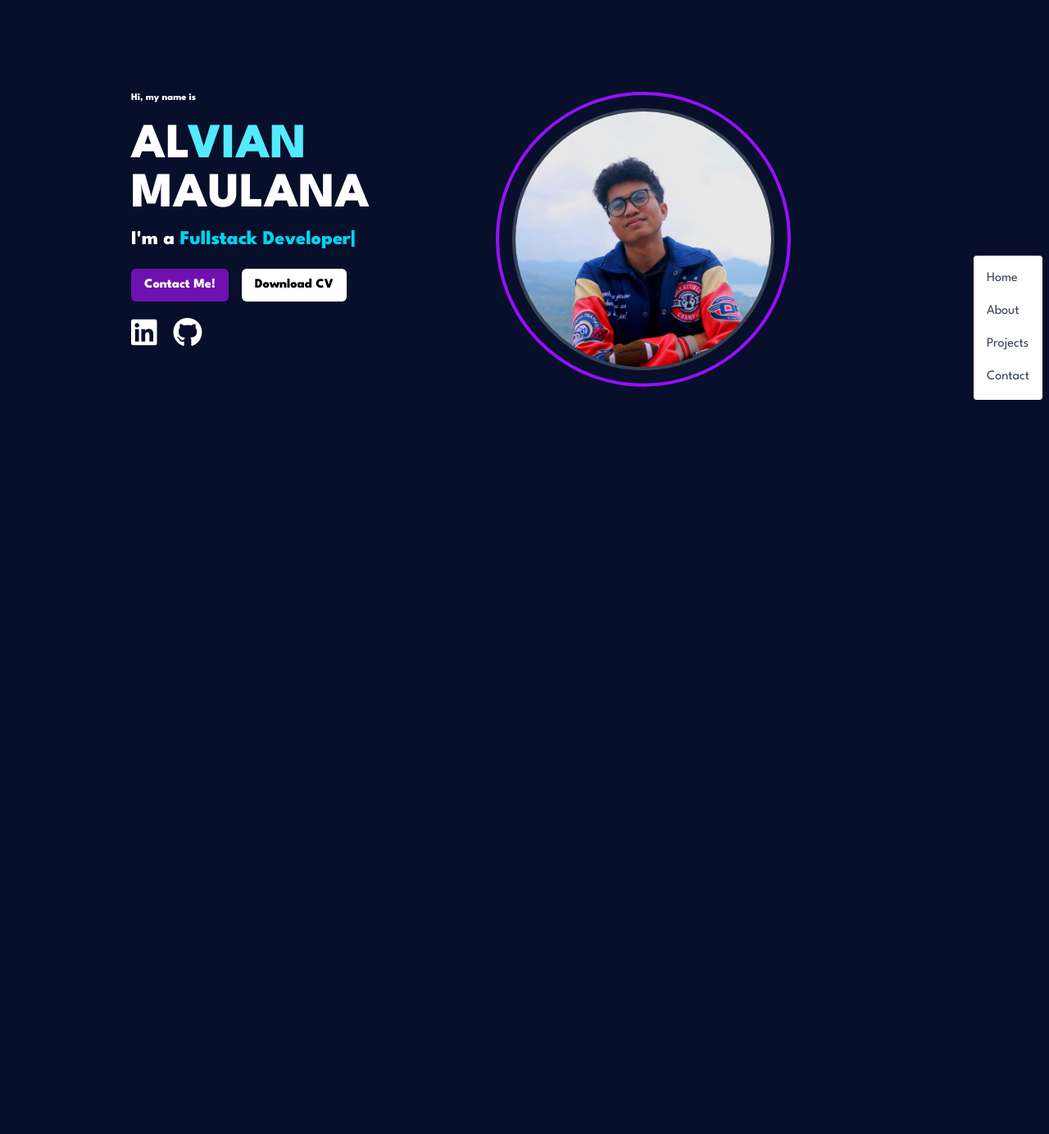
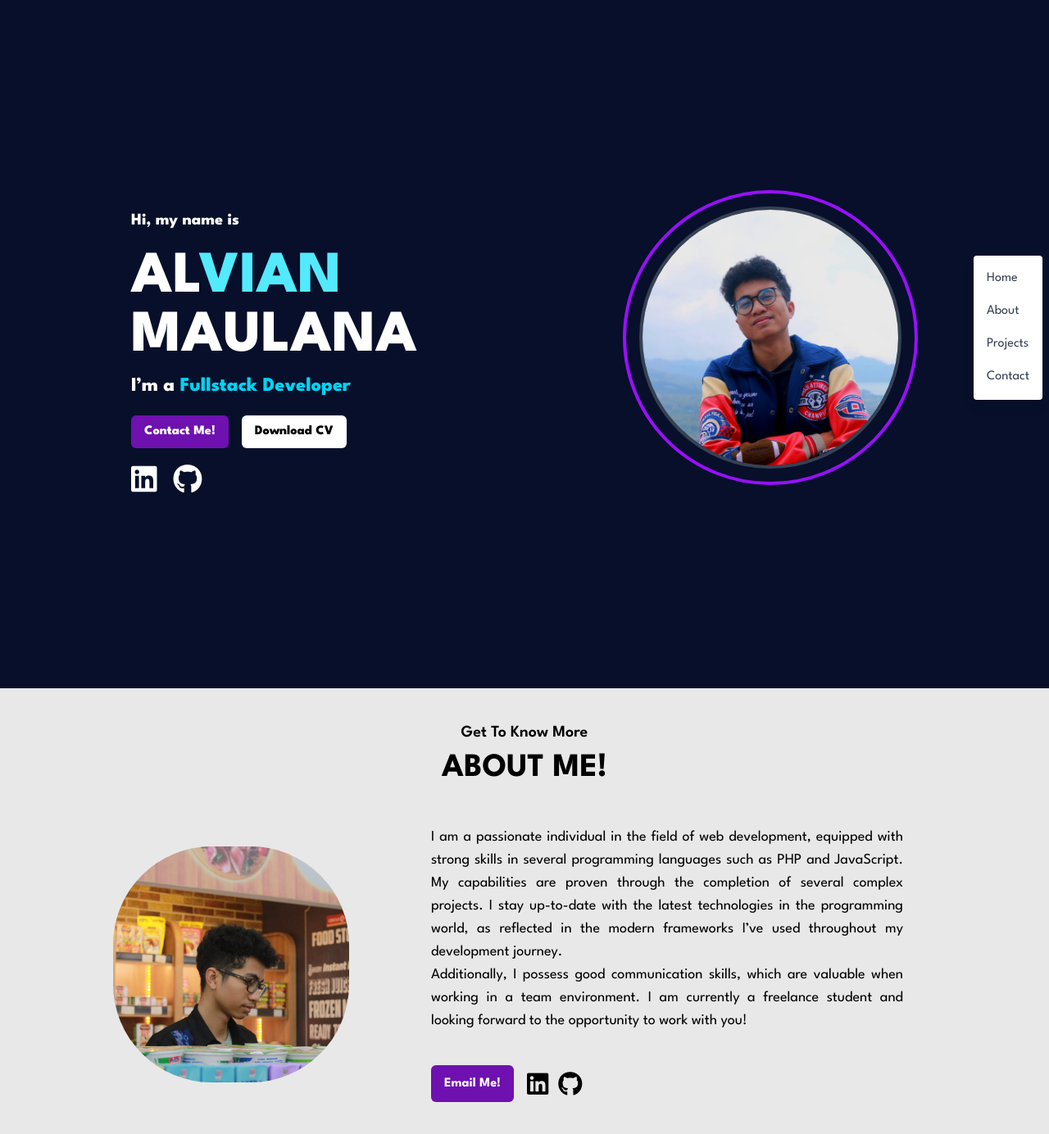
Before and after one commit to AlvianMaulanaMansyur/Portoreact, a React (Vite) app: page / in a window 1280 px wide. Shown: the top 1384 px of the page at 82% size. Before the commit the page ends 800 px from the top, so only its background shows below. Built offline with nearby package versions, Linux system fonts and the light colour scheme.

Commit message:
About section

```diff
--- /dev/null
+++ b/src/components/About.tsx
@@ -0,0 +1,43 @@
+import MainButton from './MainButton';
+
+function About() {
+  return (
+    <div className="bg-[#E8E8E8] absolute left-0 w-full lg:h-screen ">
+      <div className="flex flex-col max-w-5xl mx-auto items-center justify-center mt-10">
+        <p className="text-xl font-semibold">Get To Know More </p>
+        <p className="text-[2.5rem] font-bold">ABOUT ME!</p>
+      </div>
+      <div className="container mx-auto lg:px-20 flex flex-col lg:flex-row items-center justify-center md:mt-10 gap-5">
+        <div className="aspect-square w-92 xl:w-72 rounded-[120px] overflow-hidden ">
+          <img src="images/about.jpg" alt="AboutPhoto" className="object-cover  w-full h-full" style={{ objectPosition: 'center 25%' }} />
+        </div>
+        <div className="flex flex-col mx-10  lg:mt-0 mt-5 gap-5">
+          <div className="max-w-xl lg:ms-10 text-lg text-justify  ">
+            <p>
+              I am a passionate individual in the field of web development, equipped with strong skills in several programming languages
+              such as PHP and JavaScript. My capabilities are proven through the completion of several complex projects. I stay up-to-date
+              with the latest technologies in the programming world, as reflected in the modern frameworks I’ve used throughout my
+              development journey.
+              </p>
+              <p> Additionally, I possess good communication skills, which are valuable when working in a team environment.
+              I am currently a freelance student and looking forward to the opportunity to work with you!
+            </p>
+          </div>
+          <div className="flex mt-5 gap-4 lg:mx-10 mb-10 lg:mb-0">
+            <MainButton label="Email Me!" onClick={() => console.log('halo')} variant="primary" className="font-bold" />
+            <div className="text-3xl mt-2">
+              <a href="#" target="_blank">
+                <i className="fa-brands fa-linkedin me-3" />
+              </a>
+              <a href="#" target="_blank">
+                <i className="fa-brands fa-github " style={{ color: '#fff;' }} />
+              </a>
+            </div>
+          </div>
+        </div>
+      </div>
+    </div>
+  );
+}
+
+export default About;
--- a/src/components/Main.tsx
+++ b/src/components/Main.tsx
@@ -1,3 +1,4 @@
+import About from './About';
 import MainButton from './MainButton';
 import Typingeffect from './Typingeffect';
 
@@ -6,30 +7,26 @@ import '@fortawesome/fontawesome-free/css/all.min.css';
 function Main() {
   return (
     <main>
-      <div className="flex flex-col-reverse  mt-20 max-w-xs md:max-w-5xl md:flex-row  mx-auto justify-between">
-        <div className="text-white font-extrabold">
-          <p className="text-xs md:text-md mb-5">Hi, my name is </p>
-          <p className="text-2xl md:text-6xl mb-2">
+      <div className="flex flex-col-reverse mb-10 lg:mb-2 mt-20 max-w-lg lg:max-w-5xl lg:flex-row  mx-auto justify-between gap-10 lg:h-screen lg:mt-0  items-center">
+        <div className="text-white font-extrabold ">
+          <p className="text-xl mb-5">Hi, my name is </p>
+          <p className="text-7xl mb-2">
             AL<span className="text-cyan-300">VIAN</span> <br /> MAULANA
           </p>
           <Typingeffect />
-          <div className="flex gap-4 mt-5">
+          <div className="flex justify-center lg:justify-start gap-4 mt-5">
             <MainButton label="Contact Me!" onClick={() => console.log('halo')} variant="primary" />
             <MainButton label="Download CV" onClick={() => console.log('halo')} variant="secondary" />
           </div>
-          <div className="flex text-4xl gap-2 mt-5">
-            <a href="#" target="_blank">
-              <i className="fa-brands fa-linkedin me-3" />
-            </a>
-            <a href="#" target="_blank">
-              <i className="fa-brands fa-github " style={{ color: '#fff;' }} />
-            </a>
+          <div className="flex justify-center lg:justify-start text-4xl gap-2 mt-5 ">
+            <a href="#" target="_blank"><i className="fa-brands fa-linkedin me-3" /></a>
+            <a href="#" target="_blank"><i className="fa-brands fa-github " style={{ color: '#fff;' }} /></a>
           </div>
         </div>
 
         {/* ====== foto ====== */}
-        <div className="relative w-64 h-64 mb-10 md:w-90 md:h-90 mt-5 md:mt-0 mx-auto ">
-          <div className="absolute inset-0 rounded-full border-4 border-purple-600"></div>
+        <div className="relative w-84 h-84 mb-10 md:w-90 md:h-90 mt-5 md:mt-0 mx-auto lg:mx-0 ">
+          <div className="absolute inset-0 rounded-full border-4 border-purple-600" />
           <div className="absolute inset-5 rounded-full overflow-hidden z-10 border-4 border-gray-700">
             <img
               src="images/fotoDiri.jpg"
@@ -40,6 +37,7 @@ function Main() {
           </div>
         </div>
       </div>
+      <About />
     </main>
   );
 }
--- a/src/components/Typingeffect.tsx
+++ b/src/components/Typingeffect.tsx
@@ -3,7 +3,7 @@ import { TypeAnimation  } from "react-type-animation";
 export default function Typingeffect() {
     return (
         <h1 className="text-2xl">
-            I'm a {' '}
+            I’m a {' '}
             <span className="text-cyan-400 ">
                 <TypeAnimation
                  sequence={[
```
Also changed, not shown: public/images/about.jpg (added), 1 other file (tests, documents, lock files or other folders).
